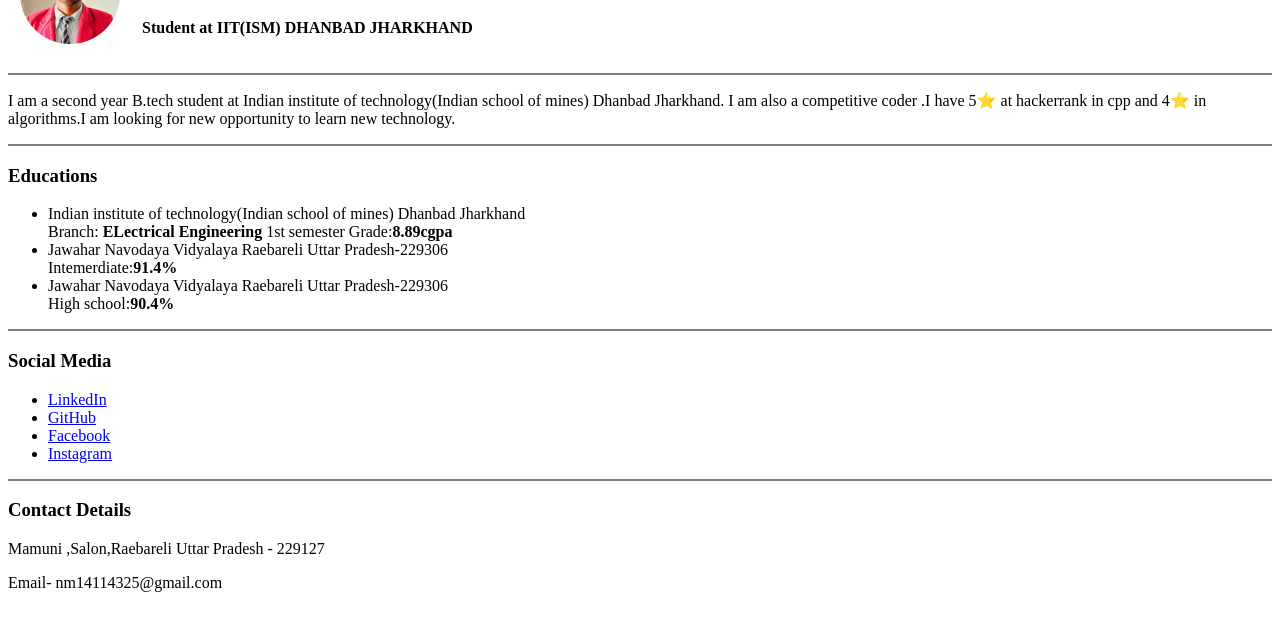
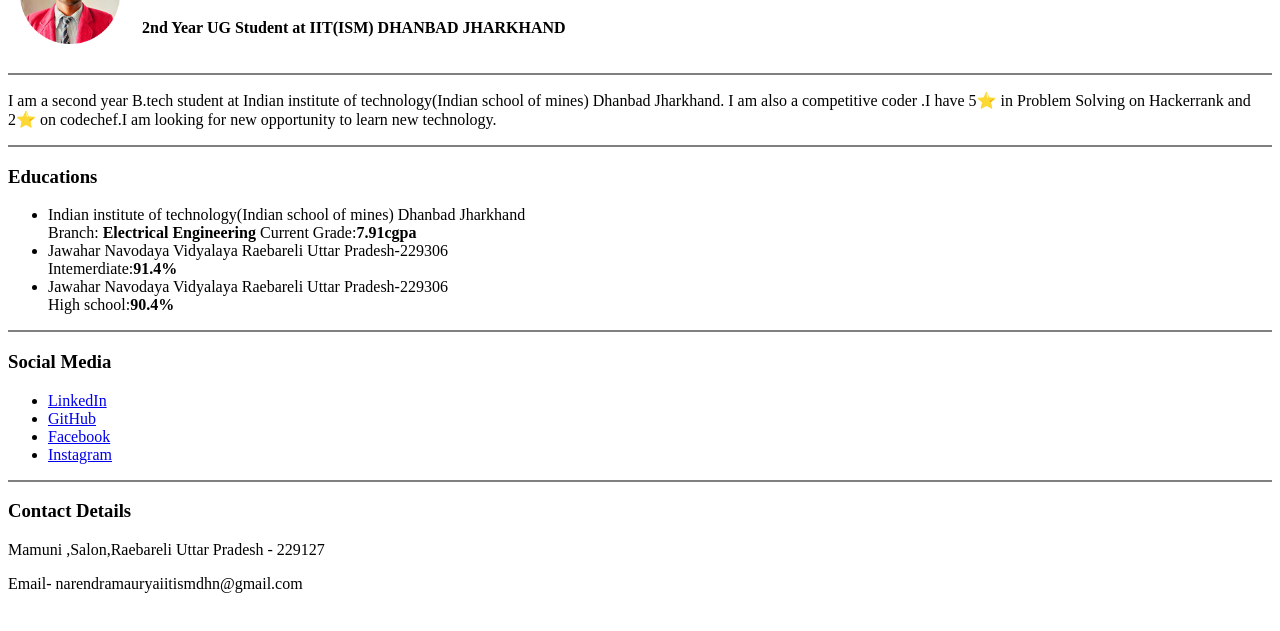
Before and after one commit to n-maurya-01/About-Me, a plain HTML site: page index.html in a window 1280 px wide. Shown: the part 81-712 px from the top of the page. Drawn offline with Linux system fonts and the light colour scheme.

Commit message:
new commit

```diff
--- a/index.html
+++ b/index.html
@@ -11,7 +11,7 @@
         <tr>
             <td><img src="Narendra_IMG.png" width="100"></td>
             <td><h1>Narendra Maurya</h1>
-                <p><strong>Student at IIT(ISM) DHANBAD JHARKHAND</strong></p>
+                <p><strong>2nd Year UG Student at IIT(ISM) DHANBAD JHARKHAND</strong></p>
             </td>
         </tr>
     </table>
@@ -19,14 +19,14 @@
     <hr size="2" noshade="0">
     <p>
         I am a second year B.tech student at Indian institute of technology(Indian school of mines) Dhanbad Jharkhand.
-       I am also a competitive coder .I have 5⭐ at hackerrank in cpp and 4⭐ in algorithms.I am looking for new opportunity to learn new technology.
+       I am also a competitive coder .I have 5⭐ in Problem Solving on Hackerrank and 2⭐ on codechef.I am looking for new opportunity to learn new technology.
     </p>
     <hr size="2" noshade="0">
     <h3>Educations</h3>
       <ul>
         <li>Indian institute of technology(Indian school of mines) Dhanbad Jharkhand
             <br>
-            Branch: <strong>ELectrical Engineering</strong> 1st semester Grade:<strong>8.89cgpa</strong>
+            Branch: <strong>Electrical Engineering</strong> Current Grade:<strong>7.91cgpa</strong>
         </li>
         <li>Jawahar Navodaya Vidyalaya Raebareli Uttar Pradesh-229306
             <br>
@@ -48,6 +48,6 @@
       <hr size="2" noshade="0">
     <h3>Contact Details</h3>
     <p>Mamuni ,Salon,Raebareli Uttar Pradesh - 229127</p>
-    <p>Email- nm14114325@gmail.com</p>
+    <p>Email- narendramauryaiitismdhn@gmail.com</p>
 </body>
 </html>
```
